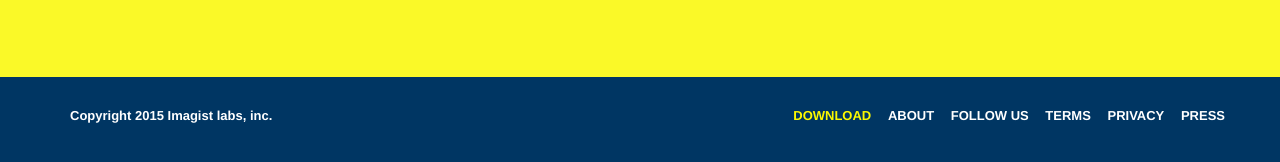
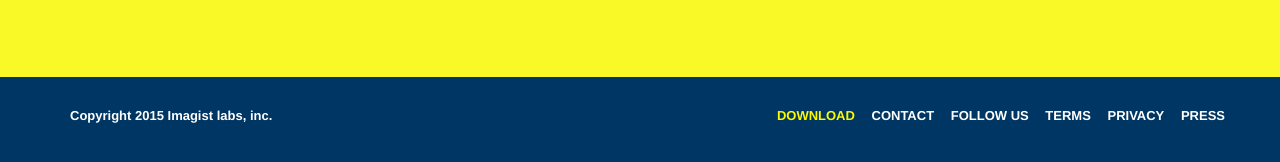
Before and after one commit to joshuanguyen/pop-web, a Jekyll site: the page built from index.html, in a window 1280 px wide and 900 px high, scrolled down 2700 px. Shown: the part 733-895 px from the top of the window. Built offline with Jekyll 4.4.1, drawn with Linux system fonts in a browser that asks for light colours; nearby versions of some CDN libraries.

Commit message:
Swap out About for Contact

```diff
--- a/_layouts/pop-raw.html
+++ b/_layouts/pop-raw.html
@@ -48,7 +48,7 @@
           <li><a href="index.html">Home</a></li>
           {% endif %}
           <li><a href="https://itunes.apple.com/us/app/pop-video-texting-is-faster/id875099176?ls=1&mt=8" class="lookatme">Download</a></li>
-          <li><a href="http://blog.imagistlabs.co/about/">About</a></li>
+          <li><a href="mailto:josh@imagistapp.com">Contact</a></li>
           <li><a href="http://www.twitter.com/sendpop/">Follow us</a></li>
           {% if page.home %}
           <li><a href="tos.html">Terms</a></li>
```
